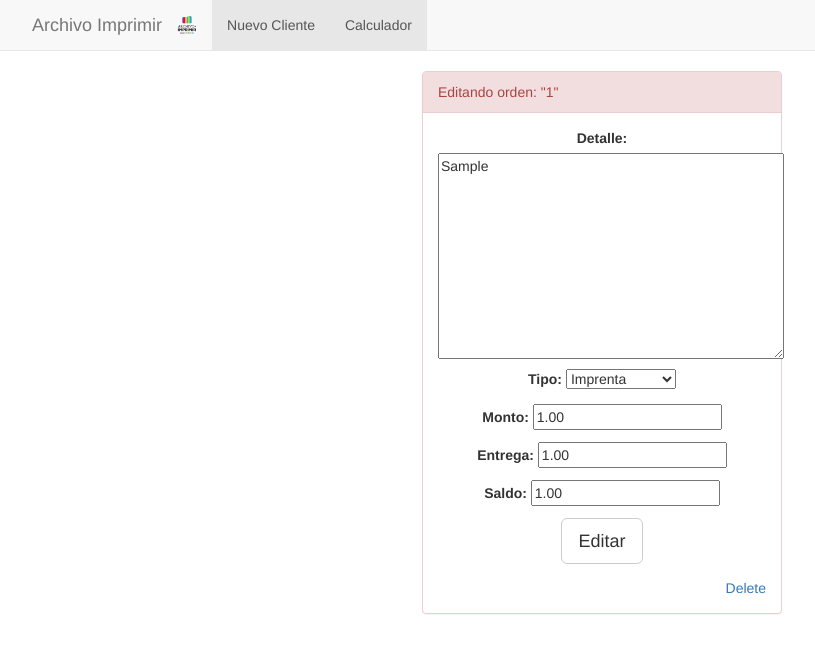
After one commit to Alialmandoz/ArchivoImprimirWebApp, a Django app: page /orden/1/edit/ in a window 1280 px wide. The commit adds this page. Shown: the top 653 px of the page, without its empty margins (38-853 px from the left). Run offline with Django 3.2, Linux system fonts and the light colour scheme; tables that the repository leaves empty hold one stand-in row (values such as "Sample post"); some libraries are stand-ins or nearby versions.

Commit message:
added option for ordenes editing

```diff
--- /dev/null
+++ b/cliente/templates/cliente/editarOrden.html
@@ -0,0 +1,48 @@
+{% extends 'layouts/base.html' %}
+{% block title %}
+    Editar Orden {{ orden.pk }} - {{ block.super }}
+{% endblock %}
+{% block content %}
+    <div class="section">
+        <div class="container">
+            <div class="row">
+                <div class="col-md-4">
+                    </div>
+                    <div class="col-md-4">
+                        <div class="panel panel-danger">
+                            <div class="panel-heading">
+                                Editando orden: "{{ orden.pk }}"
+                            </div>
+                            <div class="panel-body">
+                                    <form role="form" method="post" class="text-center">
+                                        {% csrf_token %}
+                                        {{ form.as_p }}
+                                      <button type="submit" class="btn btn-default btn-lg">Editar</button>
+                                    </form>
+                                  <div align="right"><a href= alerta>Delete</a></div>
+                            </div>
+                        </div>
+                    </div>
+                 <div class="col-md-4">
+                 </div>
+            </div>
+        </div>
+    </div>
+{% endblock %}
+
+
+
+
+
+
+
+
+<!--
+
+    <h1>Editar "{{ cliente.nombre }}"</h1>
+    <form role="form" action="" method="post">
+        {% csrf_token %}
+        {{ form.as_p }}
+        <button type="submit" style="color: #993300">Cambiar</button>
+    </form>
+--/>
--- a/cliente/urls.py
+++ b/cliente/urls.py
@@ -18,7 +18,7 @@ urlpatterns = [
     url(r'^detalle/(?P<slug>[-\w]+)/edit/borrar/$', views.borrar_cliente, name='borrarCliente'),
 
     # alerta Borrar cliente
-    url(r'^detalle/(?P<slug>[-\w]+)/edit/alerta/$', views.alerta, name='alertaBorrarCliente'),
+    url(r'^detalle/(?P<slug>[-\w]+)/edit/alerta/$', views.alerta_borrar_cliente, name='alertaBorrarCliente'),
 
     # editar cliente
     url(r'^detalle/(?P<slug>[-\w]+)/edit/$', views.editar_cliente, name='editarCliente'),
@@ -30,7 +30,7 @@ urlpatterns = [
     url(r'^orden/(?P<pk>[-\d]+)/$', views.detalle_orden, name='orden'),
 
     # editar la orden
-    # url(r'^orden/(?P<pk>[-\d]+)/edit/$', views.editar_orden, name='editarOrden'),
+    url(r'^orden/(?P<pk>[-\d]+)/edit/$', views.editar_orden, name='editarOrden'),
 
     # borrar la orden
     # url(r'^orden/(?P<pk>[-\d]+)/borrar/$', views.borrar_orden, name='borrarOrden'),
--- a/cliente/views.py
+++ b/cliente/views.py
@@ -43,11 +43,20 @@ def browse(request, letra):
     return render(request, 'cliente/index.html',
                   {'clientes': clientes, 'ordenes': ordenes, 'letras': letras, 'letra': letra})
 
+# ################################# cliente ######################################################## #
 
-def detalle_cliente(request, slug):
-    cliente = get_object_or_404(Cliente, slug=slug)
-    ordenes = Ordenes.objects.all()
-    return render(request, 'cliente/detalleCliente.html', {'cliente': cliente, 'ordenes': ordenes})
+
+def crear_cliente(request):
+    if request.method == "POST":
+        form = ClienteForm(request.POST or None)
+        if form.is_valid():
+            clientecreado = form.save(commit=False)
+            clientecreado.slug = slugify(clientecreado.nombre + '-' + clientecreado.apellido)
+            clientecreado = form.save()
+            return redirect('detalleCliente', slug=slugify(clientecreado.nombre + '-' + clientecreado.apellido))
+    else:
+        form = ClienteForm()
+    return render(request, 'cliente/crearcliente.html', {'form': form})
 
 
 def editar_cliente(request, slug):
@@ -64,19 +73,22 @@ def editar_cliente(request, slug):
     return render(request, 'Cliente/editarCliente.html', {'cliente': cliente, 'form': form})
 
 
-def alerta(request, slug):
+def detalle_cliente(request, slug):
     cliente = get_object_or_404(Cliente, slug=slug)
-    return render(request, 'cliente/alerta_borrar.html', {'cliente': cliente})
+    ordenes = Ordenes.objects.all()
+    return render(request, 'cliente/detalleCliente.html', {'cliente': cliente, 'ordenes': ordenes})
+
+
+def alerta_borrar_cliente(request, slug):
+    cliente = get_object_or_404(Cliente, slug=slug)
+    return render(request, 'cliente/alerta_borrar_cliente.html', {'cliente': cliente})
 
 
 def borrar_cliente(request, slug):
     cliente = get_object_or_404(Cliente, slug=slug).delete()
     return redirect(index)
 
-
-def detalle_orden(request, pk):
-    orden = get_object_or_404(Ordenes, pk=pk)
-    return render(request, 'cliente/detalle_orden.html', {'orden': orden})
+# ########################################### orden ###################################################### #
 
 
 def crear_orden(request, slug):
@@ -93,17 +105,30 @@ def crear_orden(request, slug):
     return render(request, 'cliente/crear_orden.html', {'form': form})
 
 
-def crear_cliente(request):
-    if request.method == "POST":
-        form = ClienteForm(request.POST or None)
+def editar_orden(request, pk):
+    orden = get_object_or_404(Ordenes, pk=pk)
+    form_class = OrdenForm
+
+    if request.method == 'POST':
+        form = form_class(data=request.POST or None, instance=orden)
         if form.is_valid():
-            clientecreado = form.save(commit=False)
-            clientecreado.slug = slugify(clientecreado.nombre + '-' + clientecreado.apellido)
-            clientecreado = form.save()
-            return redirect('detalleCliente', slug=slugify(clientecreado.nombre + '-' + clientecreado.apellido))
+            form.save()
+            return redirect('orden', orden.pk)
     else:
-        form = ClienteForm()
-    return render(request, 'cliente/crearcliente.html', {'form': form})
+        form = form_class(instance=orden)
+
+    return render(request, 'Cliente/editarOrden.html', {'orden': orden, 'form': form})
+
+
+def detalle_orden(request, pk):
+    orden = get_object_or_404(Ordenes, pk=pk)
+    return render(request, 'cliente/detalle_orden.html', {'orden': orden})
+
+
+
+
+
+
 
 
 def calculador(request):
```
Also changed, not shown: cliente/templates/cliente/detalle_orden.html (+7 -1 lines), cliente/templates/cliente/alerta_borrar_cliente.html (renamed from cliente/templates/cliente/alerta_borrar.html).
